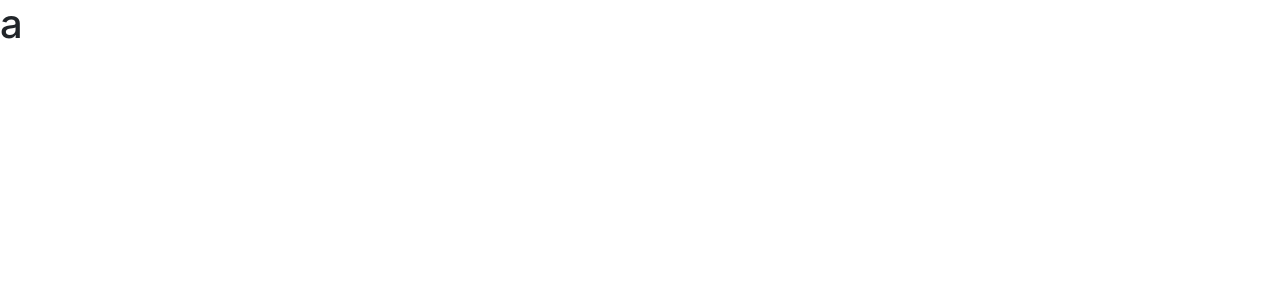
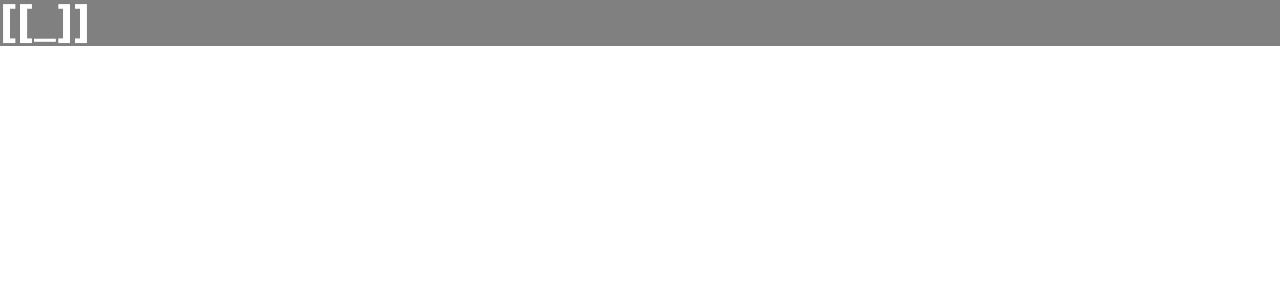
Before and after one commit to FGDevs/taskproject, a React (Create React App) app: page / in a window 1280 px wide. Shown: the top 300 px of the page. Built offline with nearby package versions, Linux system fonts and the light colour scheme.

Commit message:
Adding Logo to Header

```diff
--- /dev/null
+++ b/src/assets/index.js
@@ -0,0 +1,5 @@
+import logoicons from './new_LogoIcons.png'
+
+export {
+    logoicons
+}
--- a/src/components/Header.jsx
+++ b/src/components/Header.jsx
@@ -1,13 +1,19 @@
 import React, { Component } from 'react';
 import './css/Header.css'
+import { logoicons } from "../assets";
 
 
 function Header() {
 
   return (
-    <div className='css_HeaderContainer'>
-      <h1>a</h1>
-    </div>
+    <section id='header'>
+      <div className="main">
+        <div className="logo">
+          <img src={logoicons} alt="logo-icon"/>
+        </div>
+      </div>
+    </section>
+
   );
 }
 
--- a/src/components/css/Header.css
+++ b/src/components/css/Header.css
@@ -1,61 +1,13 @@
-.css-nav-color{
-    background-color:transparent  !important;
-    position: fixed;
-    /* display: none; */
-    top: 0;
-    left: 0;
-    right: 0;
-    z-index: 1;
-    /* cursor: pointer; */
-
-}
-
-.css-nav-text {
-    color:white !important;
+img {
+    width: 100%;
+    height: 100%;
 }
 
 
-.css-text-option {
-    display: flex;
-    justify-content: center !important;
-    align-items: center !important;
+.main {
+    background-color: gray;
 }
 
-.css-icon-option {
-    display: flex;
-    align-items: center;
-    padding: 0;
-    margin: 0;
+.logo {
+    width: 90px;
 }
-
-.css-icon-account{
-    border: 1px white solid !important;
-    border-radius: 30px !important;
-}
-
-.dropdown-menu {
-    /* border: gray 2px solid; */
-    border: none;
-    text-align: right;
-    background-color: transparent;
-    min-width: 5rem;
-    transform: translate3d(-28px, 50px, 0px) !important;
-}
-.dropdown-item {
-    /* border: gray 2px solid; */
-    padding-right: 0;
-    width: 100%;
-}
-
-.dropdown-item:hover {
-    background-color:transparent;
-    transform: translate3d(-10px, 0px, 0px) !important;
-}
-
-.css-dropdown-select {
-    color:white !important;
-}
-
-.css-dropdown-select:hover {
-    color:rgb(255, 251, 23) !important;
-}
```
